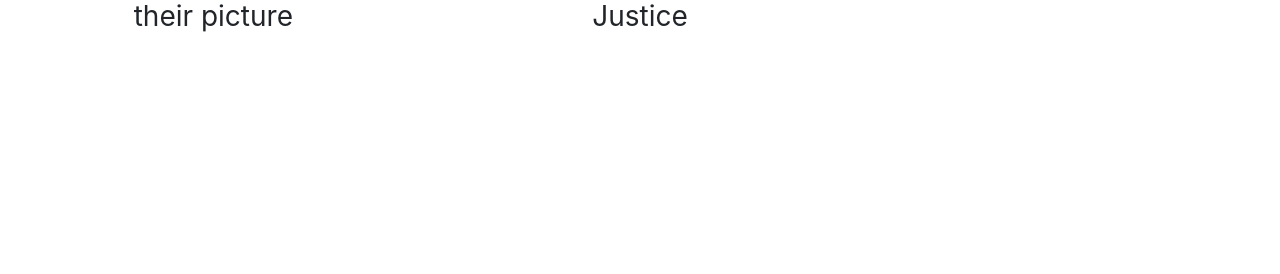
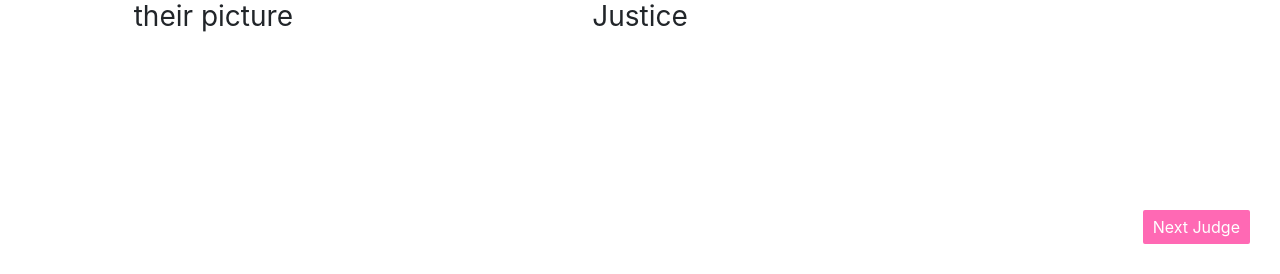
Before and after one commit to KenXiong123/UI_Final_Project, a Flask app: page /quiz_intro in a window 1280 px wide. Shown: the part 526-800 px from the top of the page. Run offline with Flask 2, Linux system fonts and the light colour scheme; some libraries are stand-ins or nearby versions.

Commit message:
add button on quiz_intro

```diff
--- a/server.py
+++ b/server.py
@@ -107,7 +107,7 @@ def learn_complete():
 def quiz_intro():
     return render_template('quiz_intro.html')
 
-@app.route('/quiz/2')
+@app.route('/quiz/1')
 def matching():
     global data
     image_list = []
--- a/templates/quiz_intro.html
+++ b/templates/quiz_intro.html
@@ -35,4 +35,9 @@
     Order each Justice on their ideology
   </div>
 </div>
+
+<div class = "bottom_right_button_pos">
+    <a href="/quiz/1"><button class = "main_btn_style" type="button" id="next_learn">Next Judge</button></a>
+</div>
+
 {% endblock %}
```
Also changed, not shown: 1 other file.
